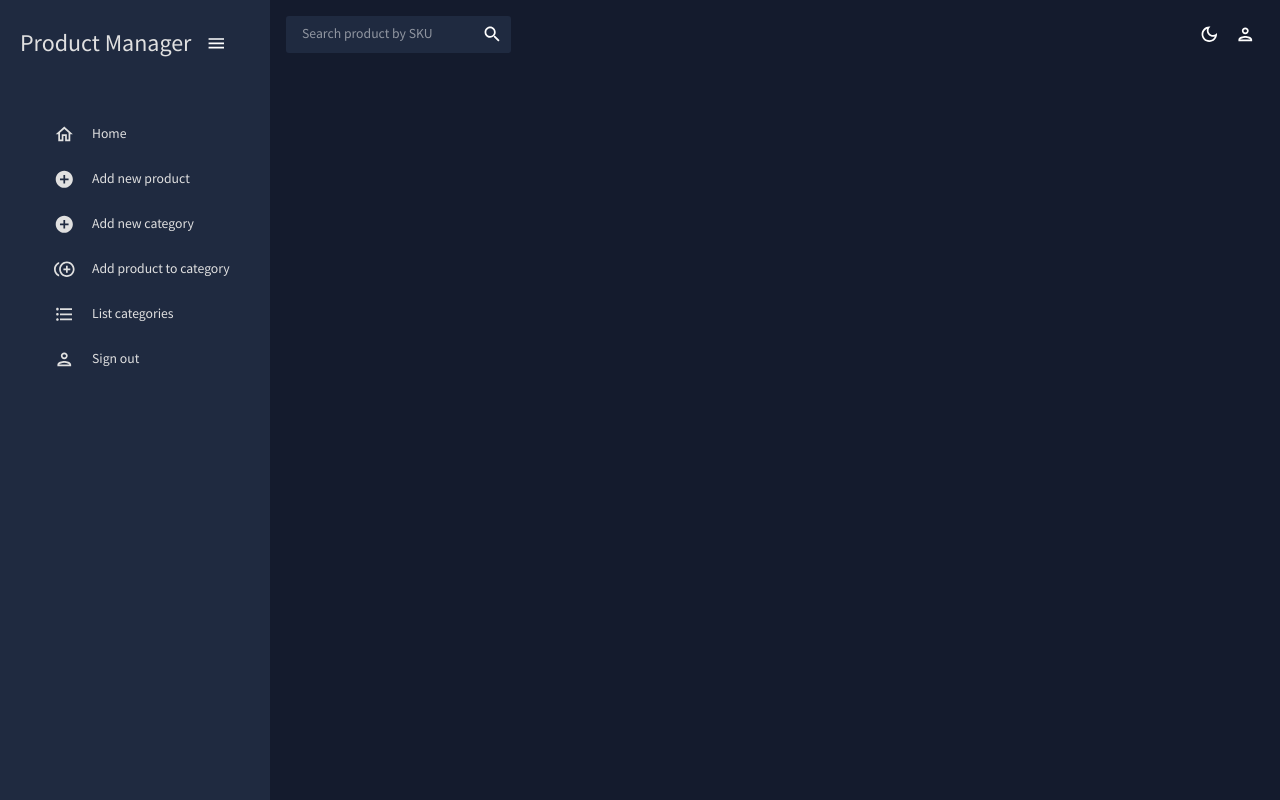
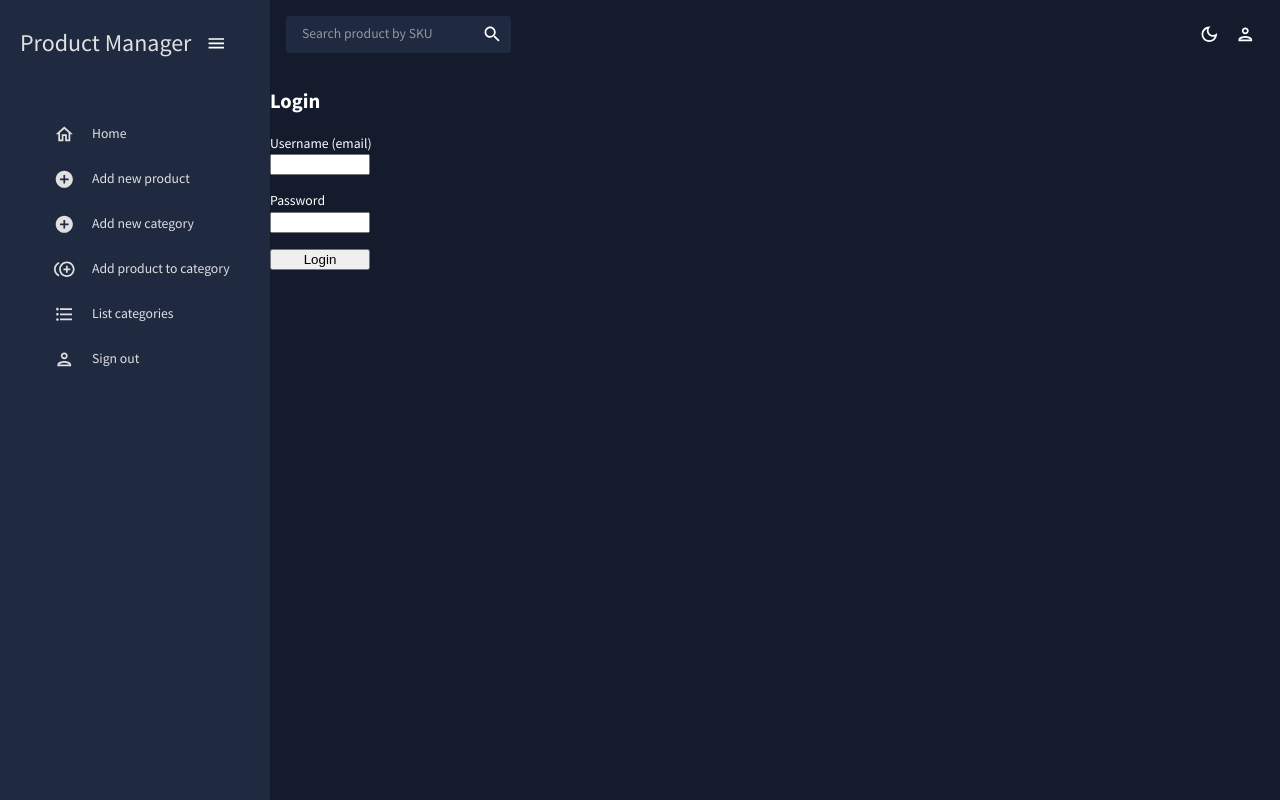
Before and after one commit to OskarMagnefelt/ProductManagerWebApp, a React (Create React App) app: page /login in a window 1280 px wide. Built offline with nearby package versions, Linux system fonts and the light colour scheme.

Commit message:
Add authentication API method and Login component

```diff
--- a/src/App.tsx
+++ b/src/App.tsx
@@ -12,6 +12,7 @@ import SearchResultView from "./views/SearchResultView";
 import { searchProductsBySKU } from "./api/Products";
 import { useState } from "react";
 import EditProductView from "./views/EditProductView";
+import Login from "./views/Login";
 
 function App() {
   const [theme, colorMode] = useMode();
@@ -43,6 +44,7 @@ function App() {
           <main className="content">
             <Topbar onSearch={handleSearch} />
             <Routes>
+              <Route path="/login" element={<Login />} />
               <Route path="/" element={<ProductsView />} />
               <Route path="/addproduct" element={<AddProductView />} />
               <Route path="/addcategory" element={<AddCategoryView />} />
--- /dev/null
+++ b/src/api/Auth.tsx
@@ -0,0 +1,31 @@
+import { LoginCredentials } from "./Interfaces";
+
+const API_BASE_URL = "https://localhost:8000";
+
+// api/auth.js (or any other relevant file in your "api" folder)
+export async function login(credentials: LoginCredentials) {
+  try {
+    const response = await fetch(`${API_BASE_URL}/auth`, {
+      method: "POST",
+      headers: {
+        "Content-Type": "application/json",
+      },
+      body: JSON.stringify(credentials),
+    });
+
+    if (response.ok) {
+      // Authentication successful; handle the response
+      const data = await response.json();
+      // Store the authentication token securely (e.g., in local storage)
+      // Redirect to a protected route or perform other actions
+      console.log("Login successful", data);
+      return data;
+    } else {
+      // Authentication failed; handle errors
+      throw new Error("Invalid username or password");
+    }
+  } catch (error) {
+    // Handle network or other errors
+    throw new Error("Network error. Please try again.");
+  }
+}
--- a/src/api/Interfaces.ts
+++ b/src/api/Interfaces.ts
@@ -1,3 +1,8 @@
+export interface LoginCredentials {
+    username: string;
+    password: string;
+  }
+
 export interface Product {
     name: string;
     sku: string;
--- /dev/null
+++ b/src/views/Login.tsx
@@ -0,0 +1,66 @@
+import React, { useState } from "react";
+import { login } from "../api/Auth";
+
+const Login = () => {
+  const [username, setUsername] = useState("");
+  const [password, setPassword] = useState("");
+  const [error, setError] = useState<string | null>(null); // Updated error state
+
+  const handleSubmit = async (e: React.FormEvent) => {
+    e.preventDefault();
+
+    const credentials = {
+      username,
+      password,
+    };
+
+    try {
+      const data = await login(credentials); // Use the login function
+
+      // Authentication successful; handle the response
+      // Store the authentication token securely (e.g., in local storage)
+      // Redirect to a protected route or perform other actions
+      //   console.log("Login successful", data);
+    } catch (error: any) {
+      // Handle errors
+      setError(error.message);
+    }
+  };
+
+  return (
+    <div>
+      <h2>Login</h2>
+      <form
+        style={{ display: "flex", flexDirection: "column", gap: "1rem" }}
+        onSubmit={handleSubmit}
+      >
+        <div style={{ display: "flex", flexDirection: "column" }}>
+          <label htmlFor="username">Username (email)</label>
+          <input
+            style={{ width: "100px" }}
+            type="text"
+            id="username"
+            value={username}
+            onChange={(e) => setUsername(e.target.value)}
+          />
+        </div>
+        <div style={{ display: "flex", flexDirection: "column" }}>
+          <label htmlFor="password">Password</label>
+          <input
+            style={{ width: "100px" }}
+            type="password"
+            id="password"
+            value={password}
+            onChange={(e) => setPassword(e.target.value)}
+          />
+        </div>
+        <button style={{ width: "100px" }} type="submit">
+          Login
+        </button>
+      </form>
+      {error && <div>{error}</div>}
+    </div>
+  );
+};
+
+export default Login;
--- a/src/views/global/Sidebar.tsx
+++ b/src/views/global/Sidebar.tsx
@@ -5,21 +5,11 @@ import { Link } from "react-router-dom";
 import "react-pro-sidebar/dist/css/styles.css";
 import { tokens } from "../../theme";
 import HomeOutlinedIcon from "@mui/icons-material/HomeOutlined";
-import PeopleOutlinedIcon from "@mui/icons-material/PeopleOutlined";
-import ContactsOutlinedIcon from "@mui/icons-material/ContactsOutlined";
-import ReceiptOutlinedIcon from "@mui/icons-material/ReceiptOutlined";
 import PersonOutlinedIcon from "@mui/icons-material/PersonOutlined";
 import AddCircleOutlinedIcon from "@mui/icons-material/AddCircleOutlined";
 import ControlPointDuplicateOutlinedIcon from "@mui/icons-material/ControlPointDuplicateOutlined";
 import FormatListBulletedOutlinedIcon from "@mui/icons-material/FormatListBulletedOutlined";
-
-import CalendarTodayOutlinedIcon from "@mui/icons-material/CalendarTodayOutlined";
-import HelpOutlineOutlinedIcon from "@mui/icons-material/HelpOutlineOutlined";
-import BarChartOutlinedIcon from "@mui/icons-material/BarChartOutlined";
-import PieChartOutlineOutlinedIcon from "@mui/icons-material/PieChartOutlineOutlined";
-import TimelineOutlinedIcon from "@mui/icons-material/TimelineOutlined";
 import MenuOutlinedIcon from "@mui/icons-material/MenuOutlined";
-import MapOutlinedIcon from "@mui/icons-material/MapOutlined";
 
 const Item = ({ title, to, icon, selected, setSelected }: any) => {
   const theme = useTheme();
@@ -67,7 +57,6 @@ const Sidebar = () => {
     >
       <ProSidebar collapsed={isCollapsed}>
         <Menu iconShape="square">
-          {/* LOGO AND MENU ICON */}
           <MenuItem
             onClick={() => setIsCollapsed(!isCollapsed)}
             icon={isCollapsed ? <MenuOutlinedIcon /> : undefined}
@@ -81,15 +70,11 @@ const Sidebar = () => {
                 display="flex"
                 justifyContent="space-between"
                 alignItems="center"
-                // ml="5px"
               >
                 <Typography variant="h3" color={colors.grey[100]}>
                   Product Manager
                 </Typography>
-                <IconButton
-                  // sx={{ mt: "5px" }}
-                  onClick={() => setIsCollapsed(!isCollapsed)}
-                >
+                <IconButton onClick={() => setIsCollapsed(!isCollapsed)}>
                   <MenuOutlinedIcon />
                 </IconButton>
               </Box>
--- a/src/views/global/Topbar.tsx
+++ b/src/views/global/Topbar.tsx
@@ -1,11 +1,9 @@
 import React, { useState } from "react";
-import { Box, IconButton, TextField, useTheme } from "@mui/material";
+import { Box, IconButton, useTheme } from "@mui/material";
 import { ColorModeContext, tokens } from "../../theme";
 import InputBase from "@mui/material/InputBase";
 import LightModeOutlinedIcon from "@mui/icons-material/LightModeOutlined";
 import DarkModeOutlinedIcon from "@mui/icons-material/DarkModeOutlined";
-import NotificationsOutlinedIcon from "@mui/icons-material/NotificationsOutlined";
-import SettingsOutlinedIcon from "@mui/icons-material/SettingsOutlined";
 import PersonOutlinedIcon from "@mui/icons-material/PersonOutlined";
 import SearchIcon from "@mui/icons-material/Search";
 
```
